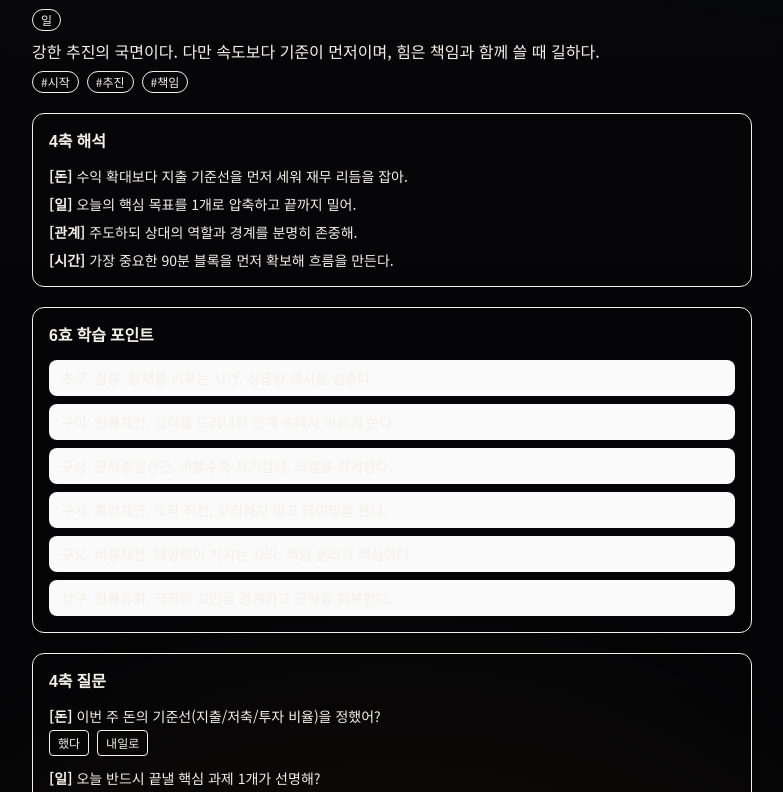
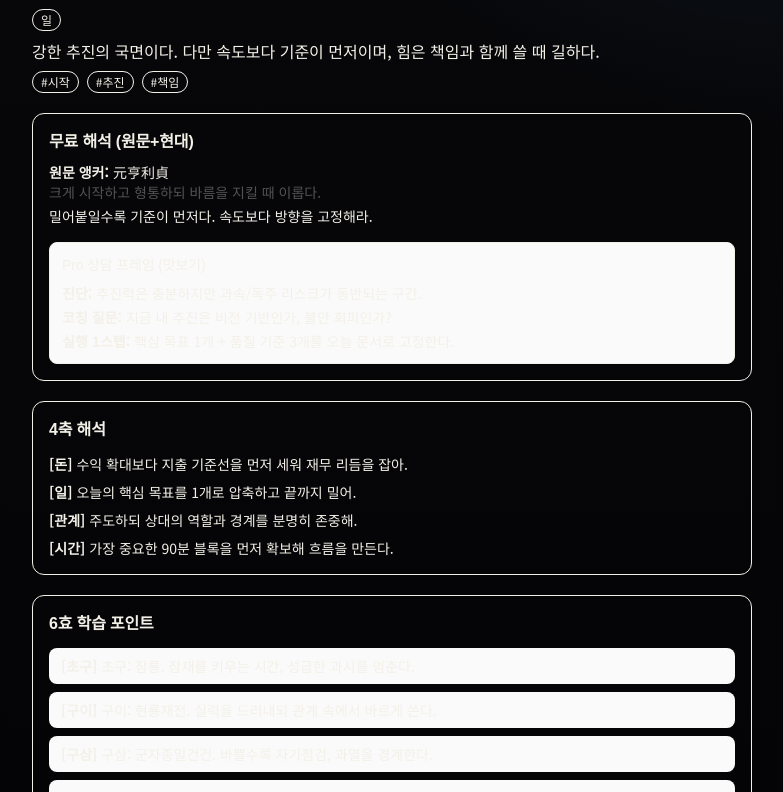
Before and after one commit to kinddragon1224/iching-learning-web, a Next.js app: page /hexagram/1 in a window 1280 px wide. Shown: the part 728-1520 px from the top of the page, without its empty margins (248-1031 px from the left). Built offline with nearby package versions, Linux system fonts and the light colour scheme.

Commit message:
Add free/pro interpretation track blocks for key hexagrams

```diff
--- a/app/hexagram/[id]/page.tsx
+++ b/app/hexagram/[id]/page.tsx
@@ -6,6 +6,7 @@ import { getCardForHexagram, getHexagramContent } from "@/lib/card-index";
 import { getPrimaryAxisById } from "@/lib/primary-axis-map";
 import { HexagramLinesOverlay } from "@/components/HexagramLinesOverlay";
 import { QuestionActionButtons } from "@/components/QuestionActionButtons";
+import { getHexagramTrack } from "@/data/pro_tracks";
 
 export function generateStaticParams() {
   return HEXAGRAMS.map((h) => ({ id: String(h.id) }));
@@ -28,6 +29,7 @@ export default async function HexagramCardDetailPage({
   const q = content.questions;
   const primaryAxis = getPrimaryAxisById(id) ?? "work";
   const title = card.full_name ? `#${id} ${card.full_name} (${card.short_name})` : `#${id} ${card.short_name}`;
+  const track = getHexagramTrack(id);
 
   return (
     <main className="mx-auto max-w-3xl space-y-5 p-6">
@@ -61,6 +63,26 @@ export default async function HexagramCardDetailPage({
         </div>
       </header>
 
+      {track && (
+        <section className="rounded-xl border p-4 space-y-4">
+          <div>
+            <h2 className="font-semibold">무료 해석 (원문+현대)</h2>
+            <p className="mt-2 text-sm"><b>원문 앵커:</b> {track.freePreview.classicalAnchor}</p>
+            <p className="text-sm text-neutral-600">{track.freePreview.plainMeaning}</p>
+            <p className="mt-1 text-sm">{track.freePreview.modernTeaser}</p>
+          </div>
+
+          <div className="rounded-lg border bg-neutral-50 p-3">
+            <h3 className="font-medium text-sm">Pro 상담 프레임 (맛보기)</h3>
+            <ul className="mt-2 space-y-1 text-sm">
+              <li><b>진단:</b> {track.proFrame.diagnosis}</li>
+              <li><b>코칭 질문:</b> {track.proFrame.coachingQuestion}</li>
+              <li><b>실행 1스텝:</b> {track.proFrame.actionStep}</li>
+            </ul>
+          </div>
+        </section>
+      )}
+
       <section className="rounded-xl border p-4">
         <h2 className="mb-3 font-semibold">4축 해석</h2>
         <ul className="space-y-2 text-sm">
@@ -76,6 +98,7 @@ export default async function HexagramCardDetailPage({
         <ol className="space-y-2 text-sm">
           {content.lineTexts.map((line, idx) => (
             <li key={idx} className="rounded-lg bg-neutral-50 px-3 py-2">
+              {track?.linesKorean?.[idx] ? <b className="mr-1">[{track.linesKorean[idx]}]</b> : null}
               {line}
             </li>
           ))}
--- /dev/null
+++ b/data/pro_tracks.ts
@@ -0,0 +1,71 @@
+export type AxisKey = "money" | "work" | "relation" | "time";
+
+export type HexagramTrack = {
+  id: number;
+  title: string;
+  freePreview: {
+    classicalAnchor: string;
+    plainMeaning: string;
+    modernTeaser: string;
+  };
+  proFrame: {
+    diagnosis: string;
+    coachingQuestion: string;
+    actionStep: string;
+  };
+  linesKorean: string[];
+};
+
+export const HEXAGRAM_TRACKS: HexagramTrack[] = [
+  {
+    id: 1,
+    title: "乾(건)",
+    freePreview: {
+      classicalAnchor: "元亨利貞",
+      plainMeaning: "크게 시작하고 형통하되 바름을 지킬 때 이롭다.",
+      modernTeaser: "밀어붙일수록 기준이 먼저다. 속도보다 방향을 고정해라.",
+    },
+    proFrame: {
+      diagnosis: "추진력은 충분하지만 과속/독주 리스크가 동반되는 구간.",
+      coachingQuestion: "지금 내 추진은 비전 기반인가, 불안 회피인가?",
+      actionStep: "핵심 목표 1개 + 품질 기준 3개를 오늘 문서로 고정한다.",
+    },
+    linesKorean: ["초구", "구이", "구삼", "구사", "구오", "상구"],
+  },
+  {
+    id: 2,
+    title: "坤(곤)",
+    freePreview: {
+      classicalAnchor: "元亨 利牝馬之貞",
+      plainMeaning: "크게 형통하니 유순하고 지속적인 바름이 이롭다.",
+      modernTeaser: "앞장서기보다 받쳐주는 힘이 판을 안정시킨다.",
+    },
+    proFrame: {
+      diagnosis: "지지/협력은 강하나 자기 경계가 약해질 수 있는 구간.",
+      coachingQuestion: "나는 지금 통제하려는가, 연결하려는가?",
+      actionStep: "오늘의 지지 행동 1개(경청/정리/요약)를 실행하고 기록한다.",
+    },
+    linesKorean: ["초육", "육이", "육삼", "육사", "육오", "상육"],
+  },
+  {
+    id: 54,
+    title: "雷澤歸妹(뇌택귀매)",
+    freePreview: {
+      classicalAnchor: "歸妹 征凶 无攸利",
+      plainMeaning: "성급한 결합은 흉하니 이로울 바가 없다.",
+      modernTeaser: "결합 자체보다 순서·권한·명분의 정렬이 먼저다.",
+    },
+    proFrame: {
+      diagnosis: "관계/계약/협업의 비대칭이 커서 장기 리스크가 잠재된 구간.",
+      coachingQuestion: "지금 합의는 감정 기반인가, 구조 기반인가?",
+      actionStep: "확정 전 3조건(역할/의사결정권/종료조건)을 문서로 맞춘다.",
+    },
+    linesKorean: ["초구", "구이", "육삼", "구사", "육오", "상육"],
+  },
+];
+
+const byId = new Map<number, HexagramTrack>(HEXAGRAM_TRACKS.map((t) => [t.id, t]));
+
+export function getHexagramTrack(id: number) {
+  return byId.get(id);
+}
```
